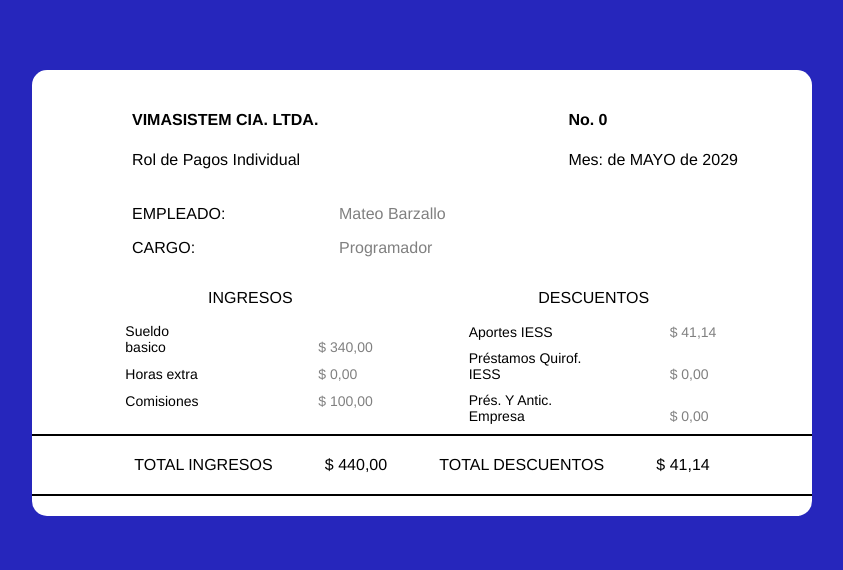
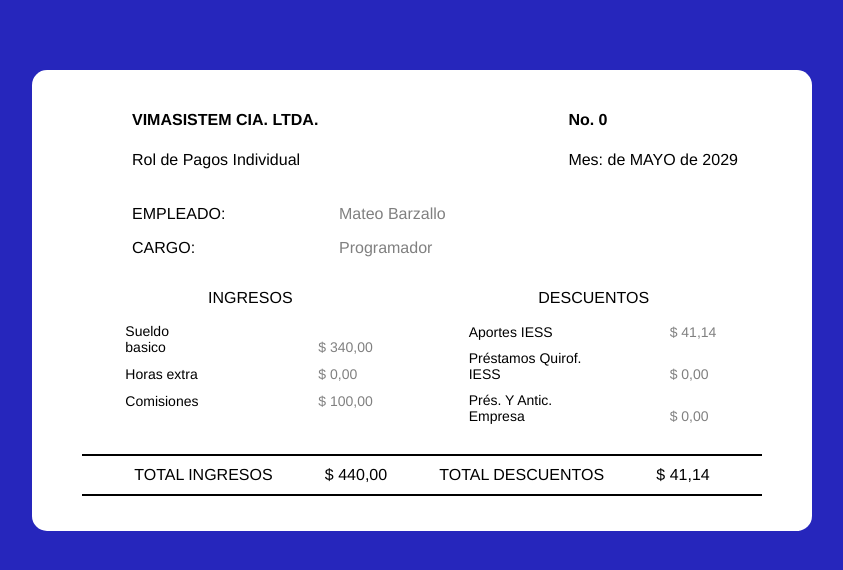
Before and after one commit to Mbarzallob/RolDePagos, an Angular app: page /rolPagos in a window 1280 px wide. Shown: the top 570 px of the page, without its empty margins (218-1061 px from the left). Built offline with nearby package versions, Linux system fonts and the light colour scheme.

Commit message:
Rolpagos

```diff
--- a/src/app/pages/rol-pagos/rol-pagos.component.css
+++ b/src/app/pages/rol-pagos/rol-pagos.component.css
@@ -1,4 +1,4 @@
-    .rolPagos{
+    .rolPagos {
         margin: 70px 250px 50px 250px;
         background-color: white;
         padding-top: 20px;
@@ -8,17 +8,17 @@
     }
 
 
-    .top{
+    .top {
         display: inline-block;
         margin-bottom: 20px;
     }
 
-    #left{
+    #left {
         margin-right: 250px;
         margin-left: 100px;
     }
 
-    #fondo{
+    #fondo {
         background-color: rgb(38, 38, 188);
         position: absolute;
         top: 0;
@@ -28,26 +28,28 @@
     }
 
 
-    .informacion{
+    .informacion {
         display: inline-block;
         margin-left: 100px;
         width: 107px;
         margin-top: 0;
     }
 
-    .inf{
+    .inf {
         color: gray;
     }
-    .ingrEgr{
+
+    .ingrEgr {
         display: inline-block;
         margin-right: 107px;
         font-size: 14px;
-        width:86px;
+        width: 86px;
         margin-bottom: 10px;
         margin-top: 0;
 
     }
-    .ingrEgrR{
+
+    .ingrEgrR {
         display: inline-block;
         margin-right: 59px;
         font-size: 14px;
@@ -55,7 +57,8 @@
         margin-bottom: 10px;
         margin-top: 0;
     }
-    .ingrEgrD{
+
+    .ingrEgrD {
         display: inline-block;
         font-size: 14px;
         color: gray;
@@ -64,24 +67,30 @@
 
     }
 
-    .inge{
+    .inge {
         display: flex;
 
         justify-content: space-evenly;
     }
-    .inde{
+
+    .inde {
         width: 250px;
     }
-    .dein{
+
+    .dein {
         text-align: center;
     }
-    .total{
+
+    .total {
         border-top: 2px solid black;
         border-bottom: 2px solid black;
-        padding: 10px 50px;
+        margin-left: 50px;
+        margin-right: 50px;
+        margin-bottom: 15px;
+        margin-top: 20px;
+        padding: 0;
+    }
 
+    .tablainf {
+        margin: 10px 0px 10px 0px;
     }
-    .total p {
-        margin-top: 10px;
-        margin-bottom: 10px;
-    }
--- a/src/app/pages/rol-pagos/rol-pagos.component.html
+++ b/src/app/pages/rol-pagos/rol-pagos.component.html
@@ -43,10 +43,10 @@
 
         </div>
         <div class="inge total">
-            <p>TOTAL INGRESOS</p>
-            <p>$ 440,00</p>
-            <p>TOTAL DESCUENTOS</p>
-            <p>$ 41,14</p>
+            <p class="tablainf">TOTAL INGRESOS</p>
+            <p class="tablainf">$ 440,00</p>
+            <p class="tablainf">TOTAL DESCUENTOS</p>
+            <p class="tablainf">$ 41,14</p>
 
         </div>
 
--- a/src/app/pages/rol-pagos/rol-pagos.component.ts
+++ b/src/app/pages/rol-pagos/rol-pagos.component.ts
@@ -7,7 +7,7 @@ import { Persona, PersonaService } from '../../SERVICES/persona.service';
   templateUrl: './rol-pagos.component.html',
   styleUrls: ['./rol-pagos.component.css']
 })
-export class RolPagosComponent implements OnInit{
+export class RolPagosComponent implements OnInit {
   constructor(private PersonaService: PersonaService) {
 
   }
@@ -18,4 +18,4 @@ export class RolPagosComponent implements OnInit{
   }
 
 
- }
+}
```
